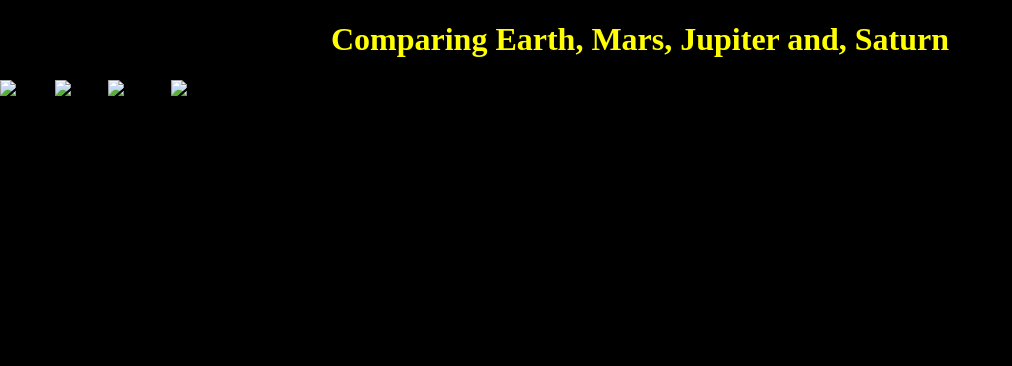
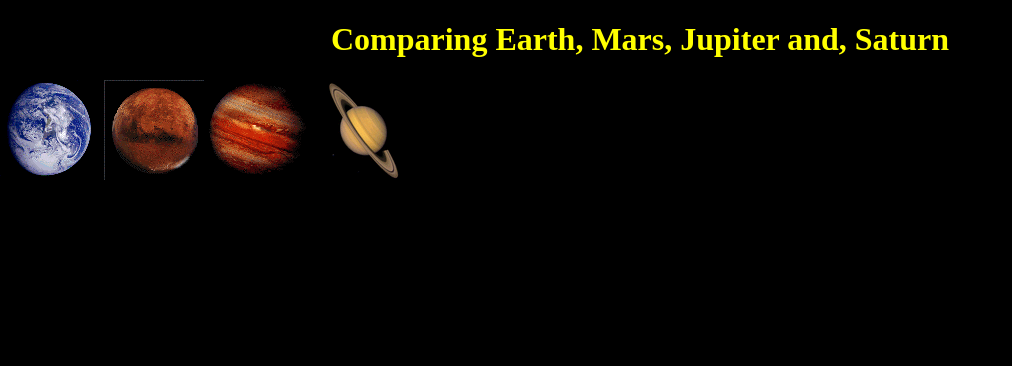
Before and after one commit to 8Kentonf/Lab5, a plain HTML site: page index.html in a window 1280 px wide. Shown: the whole page, without its empty margins (0-1012 px from the left). Drawn offline with Linux system fonts and the light colour scheme; files that its build step writes are made by us from their sources.

Commit message:
fixing typo

```diff
--- a/index.html
+++ b/index.html
@@ -10,10 +10,10 @@
       <p>
       <h1>Comparing Earth, Mars, Jupiter and, Saturn</h1>
       </p>
-      <img src="pitures/earth.gif" class="earth" alt="Earth">
-      <img src="pitures/mars.gif" class="mars" alt="Mars">
-      <img src="pitures/jupiter.gif" class="jupiter" alt="Jupiter">
-      <img src="pitures/saturn.gif" class="saturn" alt="Saturn">
+      <img src="pictures/earth.gif" class="earth" alt="Earth">
+      <img src="pictures/mars.gif" class="mars" alt="Mars">
+      <img src="pictures/jupiter.gif" class="jupiter" alt="Jupiter">
+      <img src="pictures/saturn.gif" class="saturn" alt="Saturn">
       <table id="planets">
          <tr>
             <th></th>
```
